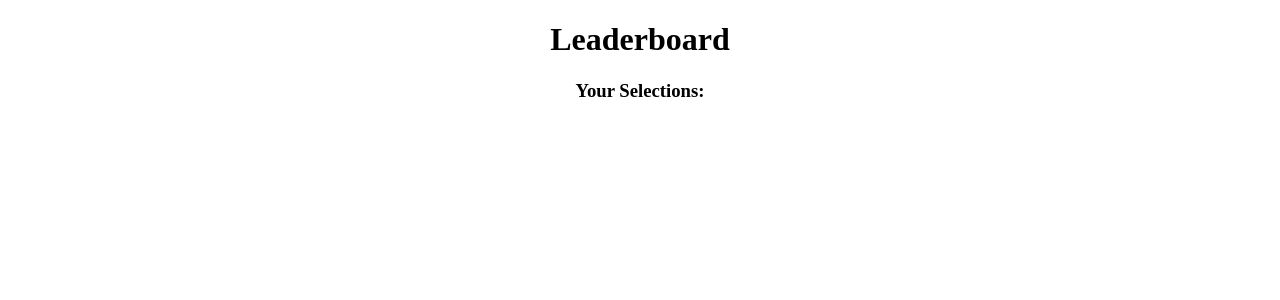
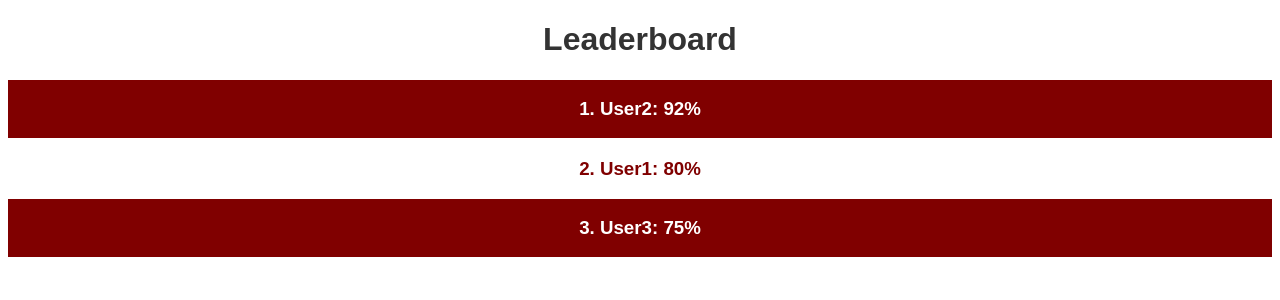
Before and after one commit to nearly-trinity/database-project, a Flask app: page /leaderboard in a window 1280 px wide. Shown: the top 300 px of the page. Run offline with Flask 3, Linux system fonts and the light colour scheme.

Commit message:
updated UI and added something for leaderboard

```diff
--- a/app/templates/leaderboard.html
+++ b/app/templates/leaderboard.html
@@ -1,15 +1,63 @@
-<!doctype html>
+<!DOCTYPE html>
 <html>
 
 <head>
-    <title>Trinity University Athletic Team Info</title>
+    <title>Trinity University Athletic Leaderboard</title>
+    <style>
+        body {
+            text-align: center;
+            font-family: 'Arial', sans-serif;
+            font-size: 16px;
+        }
+
+        h1,
+        h2,
+        h3 {
+            color: #333; /* Dark gray color for headers */
+        }
+
+        .maroon-bg {
+            padding: 18px;
+        }
+        .white-bg {
+            padding: 1px;
+        }
+
+        .maroon-bg {
+            background-color: maroon;
+            color: white;
+        }
+
+        .white-bg {
+            background-color: white;
+            color: maroon;
+        }
+    </style>
 </head>
 
-<body style="text-align:center">
+<body>
     <h1>Leaderboard</h1>
-    <h2>{{username}} </h2>
-    <h3>Your Selections:</h3>
-    <p> {{selections}} </p>
+
+    <script>
+        // assuming this is how our db will work
+        var leaderboardData = [
+            { username: 'User1', percentage: 80 },
+            { username: 'User2', percentage: 92 },
+            { username: 'User3', percentage: 75 },
+        ];
+
+        leaderboardData.sort(function (a, b) {
+            return b.percentage - a.percentage;
+        });
+
+        // Display the sorted leaderboard with alternating background colors
+        // document.write('<h2>Leaderboard</h2>');
+
+        leaderboardData.forEach(function (user, index) {
+            var userClass = index % 2 === 0 ? 'maroon-bg' : 'white-bg';
+            document.write('<h3 class="' + userClass + '">' + (index + 1) + '. ' + user.username + ': ' + user.percentage + '%</h3>');
+        });
+    </script>
 </body>
 
 </html>
```
